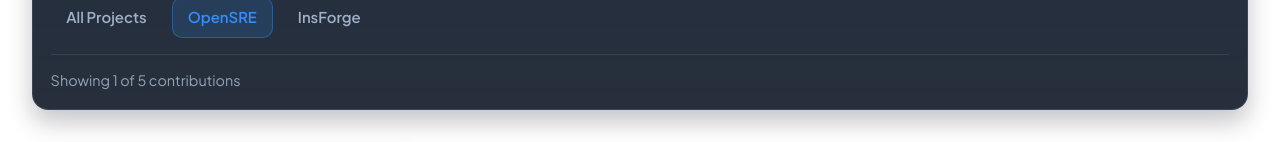
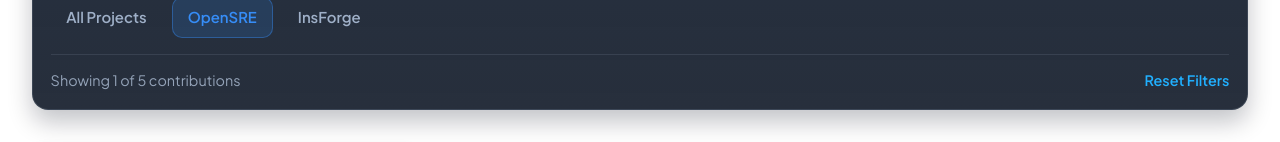
Before and after one commit to bowale01/Adebowale-myportfoliopage-app, a React (Create React App) app: page / in a window 1280 px wide. Both pictures are taken after a click on the tab "OpenSRE". Shown: the part 4114-4256 px from the top of the page. Built offline with nearby package versions, Linux system fonts and the light colour scheme.

Commit message:
Add reset filters action to open-source controls

```diff
--- a/src/Pages/Home/OpenSource.jsx
+++ b/src/Pages/Home/OpenSource.jsx
@@ -93,6 +93,12 @@ export default function OpenSource() {
   const [query, setQuery] = useState("");
   const [activeProject, setActiveProject] = useState("All Projects");
   const [selectedContribution, setSelectedContribution] = useState(null);
+  const hasActiveFilters = query.trim().length > 0 || activeProject !== "All Projects";
+
+  const resetFilters = () => {
+    setQuery("");
+    setActiveProject("All Projects");
+  };
 
   useEffect(() => {
     if (!selectedContribution) {
@@ -196,9 +202,21 @@ export default function OpenSource() {
             ))}
           </div>
 
-          <p className="open-source-result-count">
-            Showing {filteredContributions.length} of {contributions.length} contributions
-          </p>
+          <div className="open-source-results-row">
+            <p className="open-source-result-count">
+              Showing {filteredContributions.length} of {contributions.length} contributions
+            </p>
+            {hasActiveFilters && (
+              <button
+                type="button"
+                className="open-source-reset-btn"
+                onClick={resetFilters}
+                aria-label="Reset project and search filters"
+              >
+                Reset Filters
+              </button>
+            )}
+          </div>
         </div>
 
         <div className="projects-grid">
--- a/src/Pages/Home/Projects.css
+++ b/src/Pages/Home/Projects.css
@@ -136,6 +136,33 @@
   margin-bottom: 0;
   color: #94a3b8;
   font-size: 0.9rem;
+}
+
+.open-source-results-row {
+  margin-top: 0.9rem;
+  display: flex;
+  align-items: center;
+  justify-content: space-between;
+  gap: 1rem;
+}
+
+.open-source-results-row .open-source-result-count {
+  margin-top: 0;
+}
+
+.open-source-reset-btn {
+  border: none;
+  background: transparent;
+  color: #21b0ff;
+  font-size: 0.9rem;
+  font-weight: 600;
+  cursor: pointer;
+  padding: 0;
+  transition: color var(--motion-fast) var(--motion-ease);
+}
+
+.open-source-reset-btn:hover {
+  color: #52c7ff;
 }
 
 .open-source-empty-state {
@@ -595,6 +622,12 @@
     font-size: 0.85rem;
     padding: 0.48rem 0.75rem;
   }
+
+  .open-source-results-row {
+    flex-direction: column;
+    align-items: flex-start;
+    gap: 0.35rem;
+  }
 }
 
 @media (max-width: 768px) {
```
